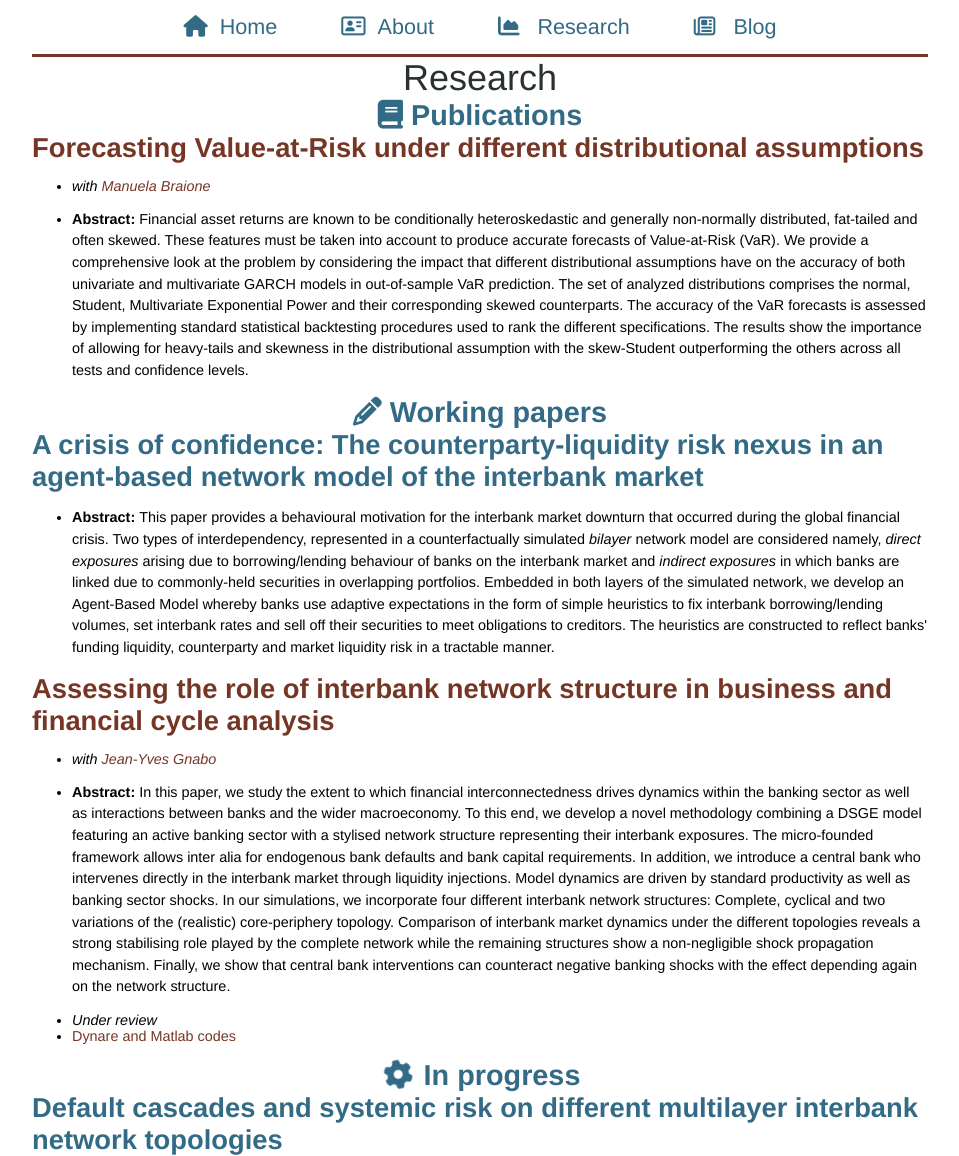
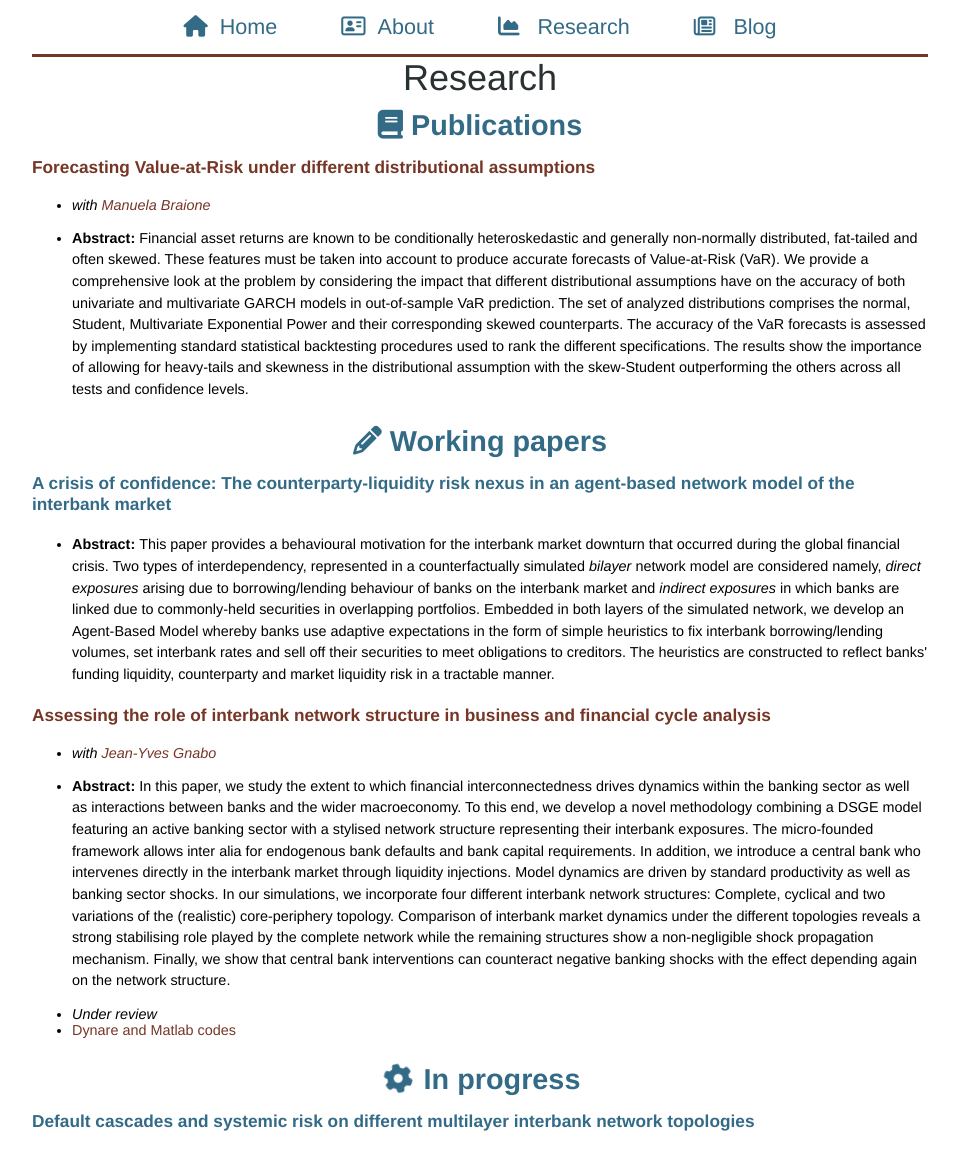
Before and after one commit to nscholtes/nscholtes.github.io, a Jekyll site: the page built from research.html, in a window 1280 px wide. Shown: the whole page, without its empty margins (160-1119 px from the left). Built offline with Jekyll 4.4.1, drawn with Linux system fonts in a browser that asks for light colours; nearby versions of some CDN libraries.

Commit message:
Update main_alt.css

```diff
--- a/css/main_alt.css
+++ b/css/main_alt.css
@@ -27,10 +27,12 @@
     text-align: center;
     font-weight: bold;
     color: #336B87;
+    padding: 10px 0 10px 0;
   }
   h3 {
-    font-size: 1.9em;
+    font-size: 1.2em;
     color: #336B87;
+    padding: 5px 0 5px 0;
   }
   #subheading {
     font-weight: normal;
```
